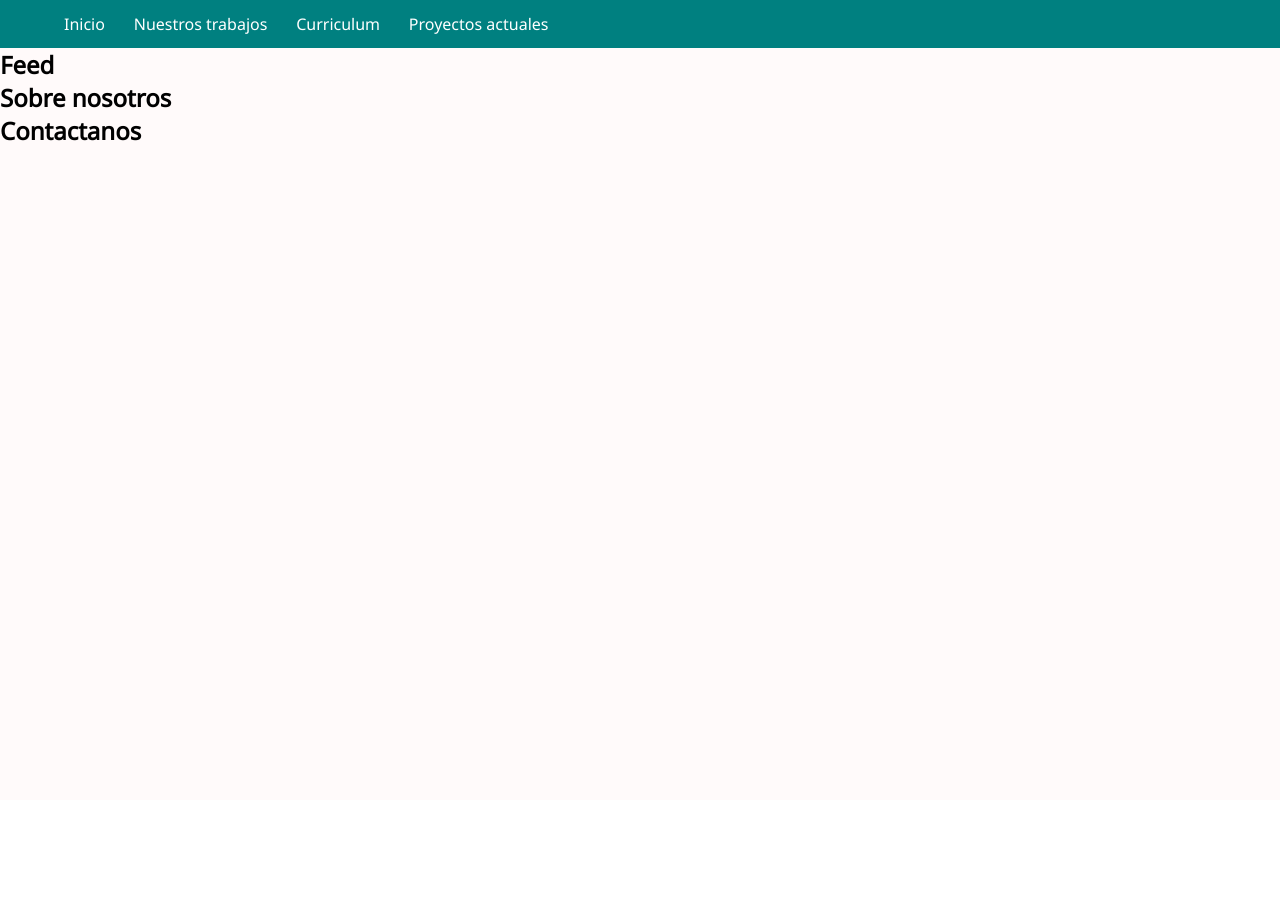
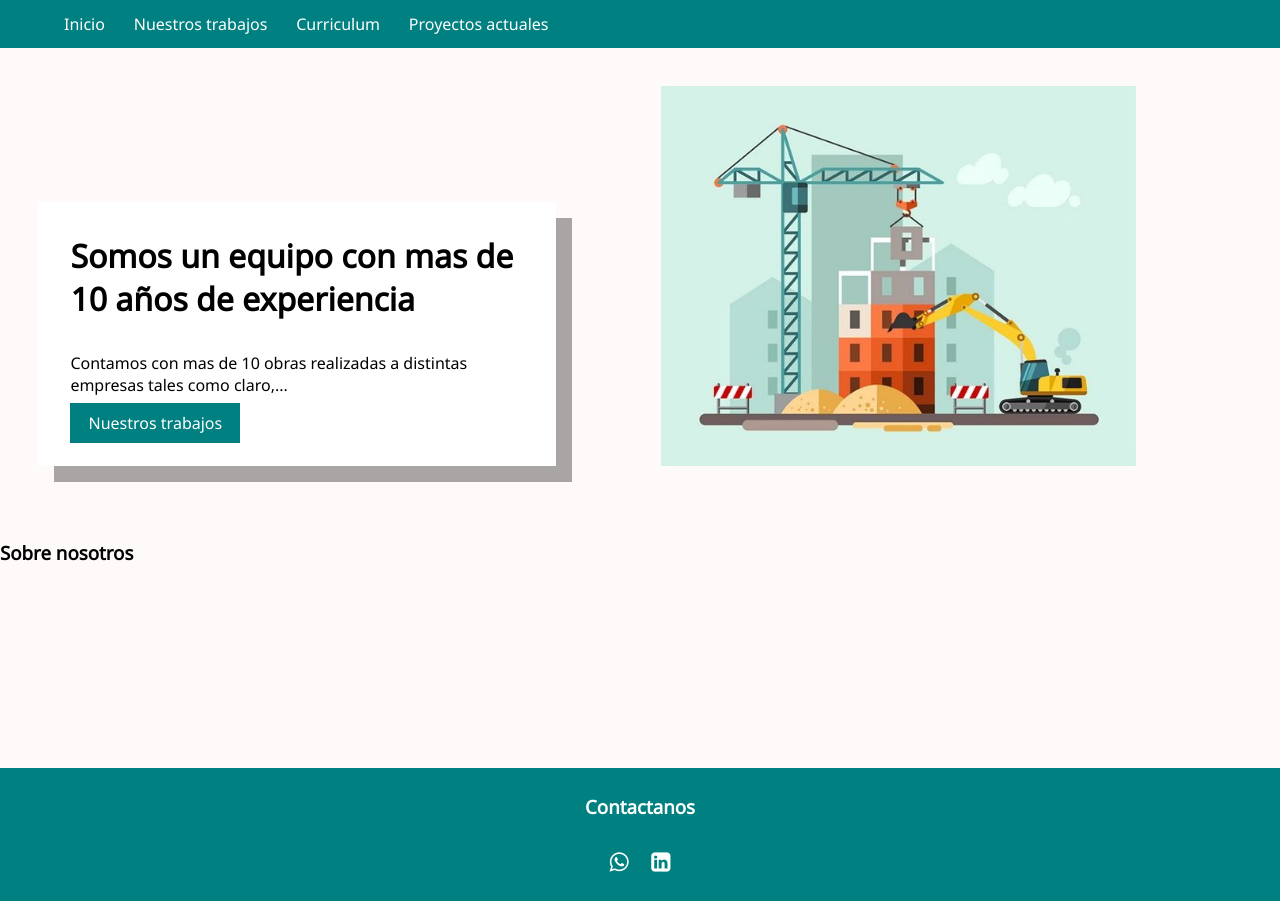
Before and after one commit to niconunez96/docker-react, a React (Create React App) app: page / in a window 1280 px wide. Before the commit the page ends 800 px from the top, so only its background shows below. Built offline with nearby package versions, Linux system fonts and the light colour scheme.

Commit message:
Add home page

```diff
--- a/public/index.html
+++ b/public/index.html
@@ -15,6 +15,7 @@
     -->
     <link rel="manifest" href="%PUBLIC_URL%/manifest.json" />
     <link href="https://fonts.googleapis.com/css2?family=Noto+Sans&display=swap" rel="stylesheet">
+    <link rel="stylesheet" href="https://stackpath.bootstrapcdn.com/font-awesome/4.7.0/css/font-awesome.min.css" integrity="sha384-wvfXpqpZZVQGK6TAh5PVlGOfQNHSoD2xbE+QkPxCAFlNEevoEH3Sl0sibVcOQVnN" crossorigin="anonymous">
     <!--
       Notice the use of %PUBLIC_URL% in the tags above.
       It will be replaced with the URL of the `public` folder during the build.
--- a/src/App.js
+++ b/src/App.js
@@ -6,6 +6,7 @@ import Home from './Components/Components/Home';
 import ProyectosActuales from './Components/Components/ProyectosActuales';
 import TrabajosRealizados from './Components/Components/TrabajosRealizados';
 import Curriculum from './Components/Components/Curriculum';
+
 import './App.css';
 
 function App() {
--- /dev/null
+++ b/src/Components/Components/Footer.css
@@ -0,0 +1,20 @@
+.contactUs{
+    background-color: teal;
+    padding: 2%;
+    color: white;
+    display: grid;
+    grid-template-columns: 1fr;
+    grid-template-rows: 1fr 1fr;
+    gap: 2em;
+}
+
+.contactUs-title{
+    text-align: center;
+}
+
+.contactUs-media{
+    display: flex;
+    justify-content: center;
+    gap: 2em;
+    font-size: .7em;
+}
--- /dev/null
+++ b/src/Components/Components/Footer.js
@@ -0,0 +1,18 @@
+import React from 'react';
+import './Footer.css'
+
+
+const Footer = (props) => {
+    return (
+        <section className="contactUs">
+            <h3 className="contactUs-title">Contactanos</h3>
+            <div className="contactUs-media">
+                <i className="fa fa-whatsapp fa-2x" aria-hidden="true"></i>
+                <i className="fa fa-linkedin-square fa-2x" aria-hidden="true"></i>
+            </div>
+        </section>
+    )
+};
+
+
+export default Footer;
--- a/src/Components/Components/Home.css
+++ b/src/Components/Components/Home.css
@@ -1,6 +1,45 @@
 .home{
     display: grid;
     grid-template-columns: 1fr;
-    grid-template-rows: 1fr 1fr 1fr;
+    grid-template-rows: 2fr 1fr;
     height: 90vh;
+    gap: 5%;
 }
+
+.feed{
+    display: flex;
+    justify-content: flex-start;
+    align-items: flex-end;
+    padding: 3% 3% 3% 3%;
+}
+
+.feed-image{
+    background-image: url("../../images/construction.jpg");
+    background-size:contain;
+    background-repeat: no-repeat;
+    background-position: center;
+    height: 100%;
+    width: 100%;
+}
+
+.feed-article{
+    background-color: white;
+    box-shadow: rgba(44, 39, 39, 0.4) 1em 1em;
+    padding: 2em;
+}
+
+.feed-article-title{
+    font-size: 2em;
+    margin-bottom: 1em;
+}
+
+.feed-article-paragraph{
+    margin-bottom: 1em;
+}
+
+.feed-article-btn{
+    text-decoration: none;
+    color: white;
+    background-color: teal;
+    padding: 2% 4% 2% 4%
+}
--- a/src/Components/Components/Home.js
+++ b/src/Components/Components/Home.js
@@ -1,22 +1,31 @@
 import React from 'react';
+import { Link } from 'react-router-dom'
+import Footer from './Footer';
 
+import './Home.css';
 
 const Home = (props) => {
     return (
+        <div>
             <div className="home">
                 <section className="feed">
-                <h1>Feed</h1>
+                    <article className="feed-article">
+                        <h1 className="feed-article-title">Somos un equipo con mas de 10 años de experiencia</h1>
+                        <p className="feed-article-paragraph">Contamos con mas de 10 obras realizadas a distintas empresas tales como claro,...</p>
+                        <Link className="feed-article-btn" to="/trabajos">
+                            Nuestros trabajos
+                        </Link>
+                    </article>
+                    <div className="feed-image">
+                    </div>
                 </section>
                 <section className="aboutUs">
-                <h1>
+                    <h3>
                         Sobre nosotros
-                </h1>
+                    </h3>
                 </section>
-            <section className="contactUs">
-                <h1>
-                    Contactanos
-                </h1>
-            </section>
+            </div>
+            <Footer></Footer>
         </div>
     )
 };
--- a/src/Components/HOC/Navbar.js
+++ b/src/Components/HOC/Navbar.js
@@ -6,7 +6,7 @@ const Navbar = (Component) => (props) => {
     return (
         <div>
             <nav className="navbar">
-                <Link to="/home" className="navbar-item">Inicio</Link>
+                <Link to="/" className="navbar-item">Inicio</Link>
                 <Link to="/trabajos" className="navbar-item">
                     Nuestros trabajos
                 </Link>
```
Also changed, not shown: src/images/construction.jpg (added). Lines whose indentation alone changed are shown as unchanged.
